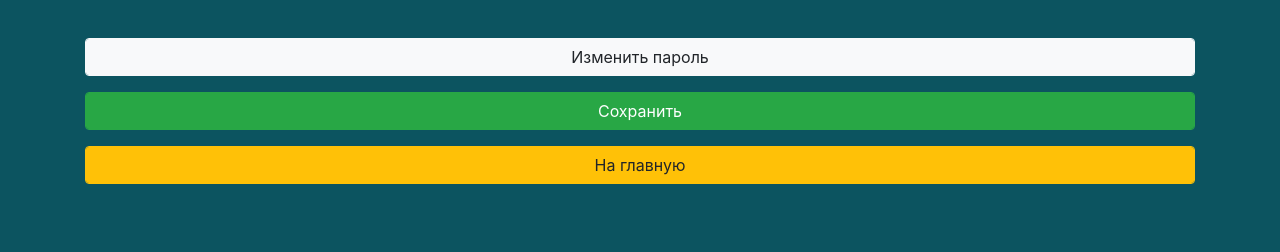
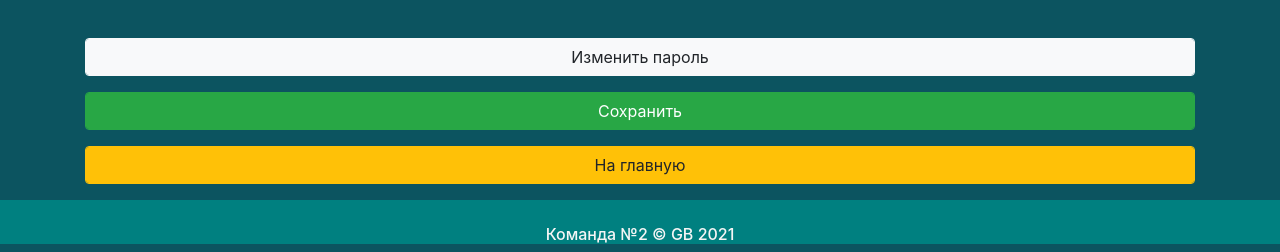
Before and after one commit to Scrum-GB-Habr/gb_habr_agile_scrum, a Django app: page /auth/edit/ in a window 1280 px wide. Shown: the part 1133-1385 px from the top of the page. Before the commit the page ends 1317 px from the top, so only its background shows below. Run offline with Django 3.2, Linux system fonts and the light colour scheme; a user stored in the database is signed in; data comes from the database, SQL or seed files in the repository; some libraries are stand-ins or nearby versions.

Commit message:
Добавлен футер в base authapp

```diff
--- a/habr/authapp/templates/authapp/base.html
+++ b/habr/authapp/templates/authapp/base.html
@@ -32,6 +32,11 @@
         {% endblock %}
     </div>
 </div>
+{% block footer %}
+    <div class="footer" style="background-color: #008080; min-height: calc(100vh - 895px); padding-top: 25px;">
+        <h6 style="text-align: center; "> Команда №2 &copy; GB {% now 'Y' %}</h6>
+    </div>
+{% endblock %}
 <script src="{% static 'js/popper.min.js' %}"></script>
 <script src="{% static 'js/bootstrap.min.js' %}"></script>
 </body>
```
